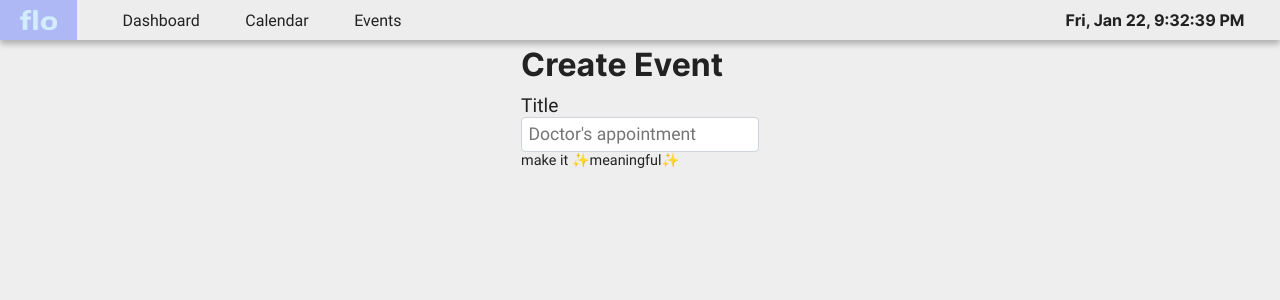
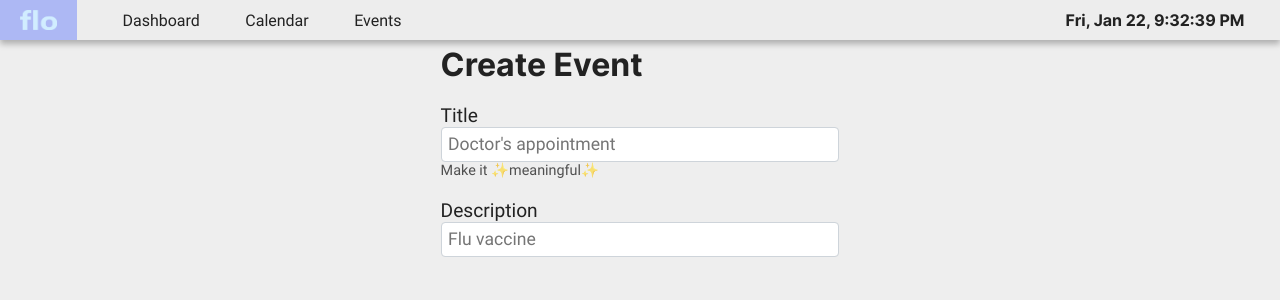
Before and after one commit to giilbert/flo-planner, a React (Vite) app: page /events/add in a window 1280 px wide. Shown: the top 300 px of the page. Built offline with nearby package versions, Linux system fonts and the light colour scheme.

Commit message:
added input fields to create event form

```diff
--- a/src/css/CreateEvent.css
+++ b/src/css/CreateEvent.css
@@ -6,6 +6,7 @@
 .create-event input {
     outline: none;
     font-size: 1.1rem;
+    width: 24rem;
     padding: 0.4rem;
     appearance: none;
     background-clip: padding-box;
@@ -25,16 +26,10 @@
 }
 
 .input-field {
-    margin-top: 10px;
+    margin-top: 20px;
 }
 
 .input-field .description {
     font-size: 0.9rem;
+    color: #000a;
 }
-
-@media screen and (max-width: 800px) {
-    .create-event {
-        display: block;
-        justify-content: unset;
-    }
-}
--- a/src/pages/CreateEvent.js
+++ b/src/pages/CreateEvent.js
@@ -1,42 +1,64 @@
-import React, { createContext, useContext } from 'react';
+import React, { createContext, useContext, useState } from 'react';
 
 import '../css/CreateEvent.css'
 
 const FormContext = createContext({});
 
 export default function CreateEvent() {
+    const [inputValues, setInputValues] = useState({});
 
     const onChange = e => {
 
+    }
+
+    const onSubmit = e => {
+        e.preventDefault();
+
+        console.log(inputValues)
     }
 
     return (
         <div className="create-event">
             <main>
                 <h1>Create Event</h1>
-
-                <FormContext.Provider value={{ onChange }}>
-                    <Input name="Title" placeholder="Doctor's appointment" />
+                <FormContext.Provider value={{
+                    inputValues,
+                    setInputValues
+                }}>
+                    <form onChange={onChange} onSubmit={onSubmit}>
+                        <Input name="title" placeholder="Doctor's appointment" description="Make it ✨meaningful✨" />
+                        <Input name="description" placeholder="Flu vaccine" />
+                    </form>
                 </FormContext.Provider>
             </main>
         </div>
     )
 }
 
-function Input({ name, placeholder }) {
-    const form = useContext(FormContext);
+function Input({ name, placeholder, description }) {
+    const { inputValues, setInputValues } = useContext(FormContext);
 
+    const updateState = e => {
+        const a = inputValues;
+        a[name] = e.target.value;
+
+        setInputValues(a)
+    }
+
+    const nameString = name[0].toUpperCase() + name.slice(1).toLowerCase();
 
     return (
-        <div class="input-field">
-            <label for={name}>{name}<br /></label>
+        <div className="input-field">
+            <label htmlFor={name}>{nameString}<br /></label>
             <input
                 name={name}
                 autoCorrect="off"
                 spellCheck="false"
                 placeholder={placeholder}
+                autoComplete='off'
+                onChange={updateState}
             ></input>
-            <p class="description">make it ✨meaningful✨</p>
+            <p className="description">{description}</p>
         </div>
     )
 }
```
